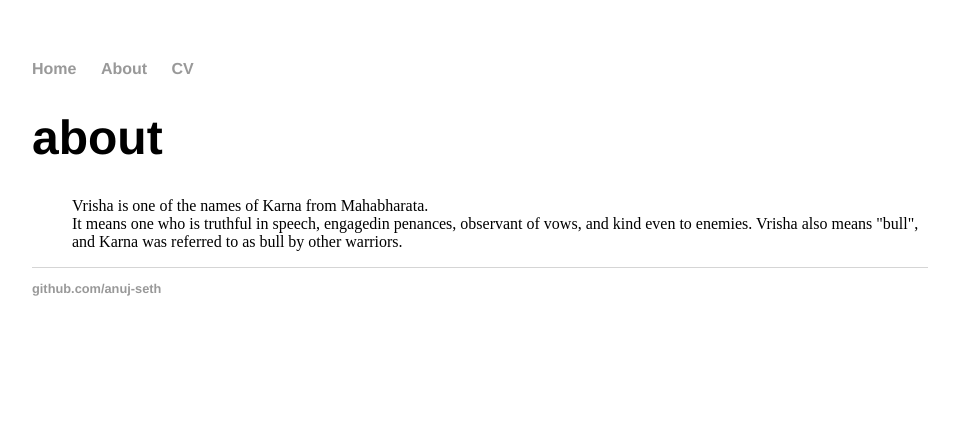
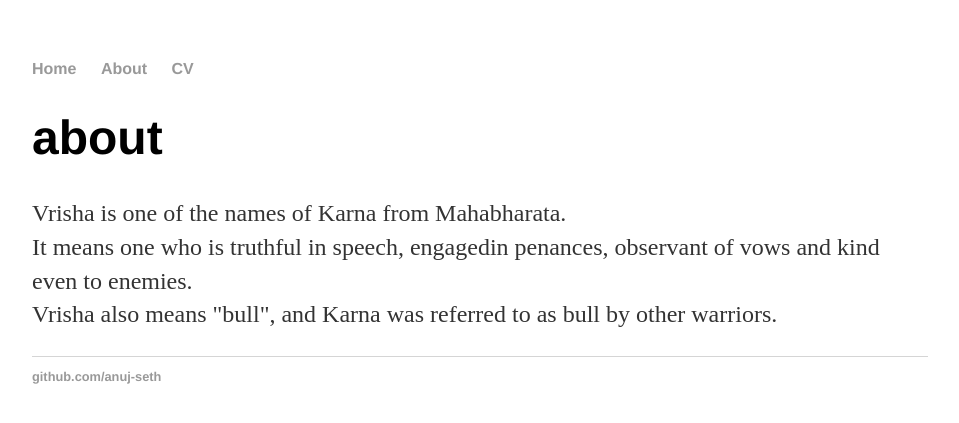
Before and after one commit to anuj-seth/anuj-seth.github.io, a Jekyll site: the page built from about.html, in a window 1280 px wide. Shown: the top 423 px of the page, without its empty margins (160-1119 px from the left). Built offline with Jekyll 4.4.1, drawn with Linux system fonts in a browser that asks for light colours.

Commit message:
attempt at fixing html formatting

```diff
--- a/about.html
+++ b/about.html
@@ -3,7 +3,6 @@ layout: default
 title: about
 ---
 <h1>{{ page.title }}</h1>
-<ul class="about">
-    Vrisha is one of the names of Karna from Mahabharata.<br>It means one who is truthful in speech, engagedin penances, observant of vows, and kind even to enemies. Vrisha also means "bull", and Karna was referred to as bull by other warriors.
-
-</ul>
+<p>
+    Vrisha is one of the names of Karna from Mahabharata.<br>It means one who is truthful in speech, engagedin penances, observant of vows and kind even to enemies.<br>Vrisha also means "bull", and Karna was referred to as bull by other warriors.
+</p>
```
